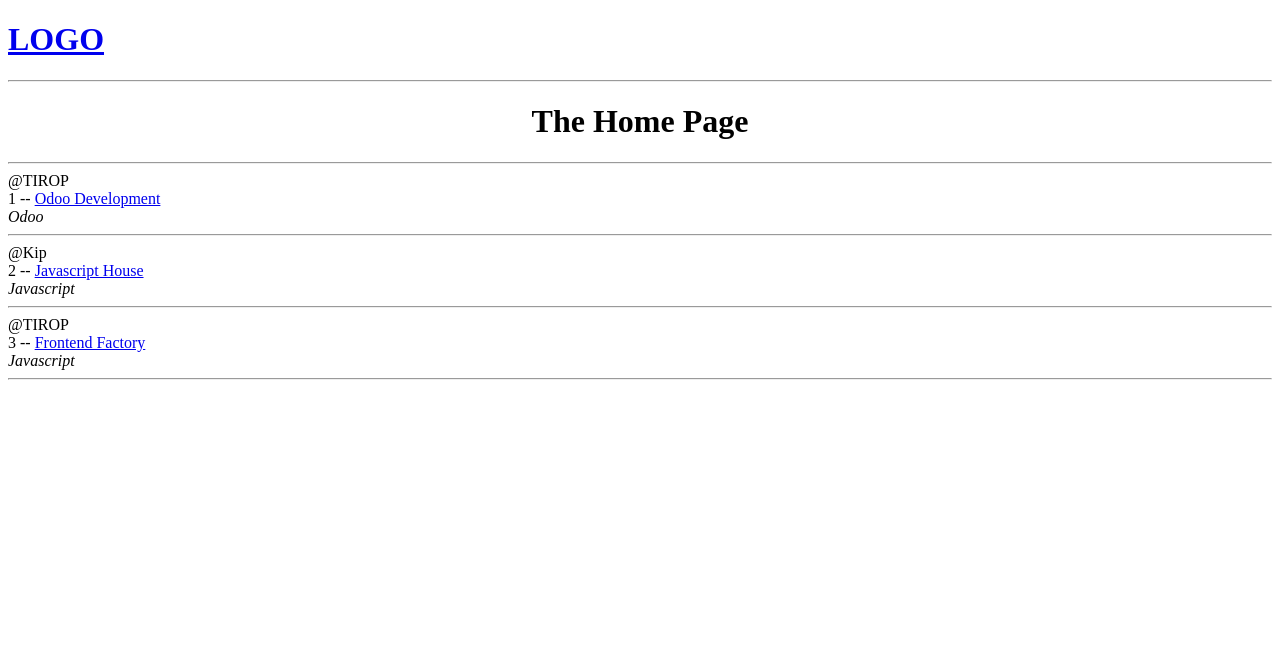
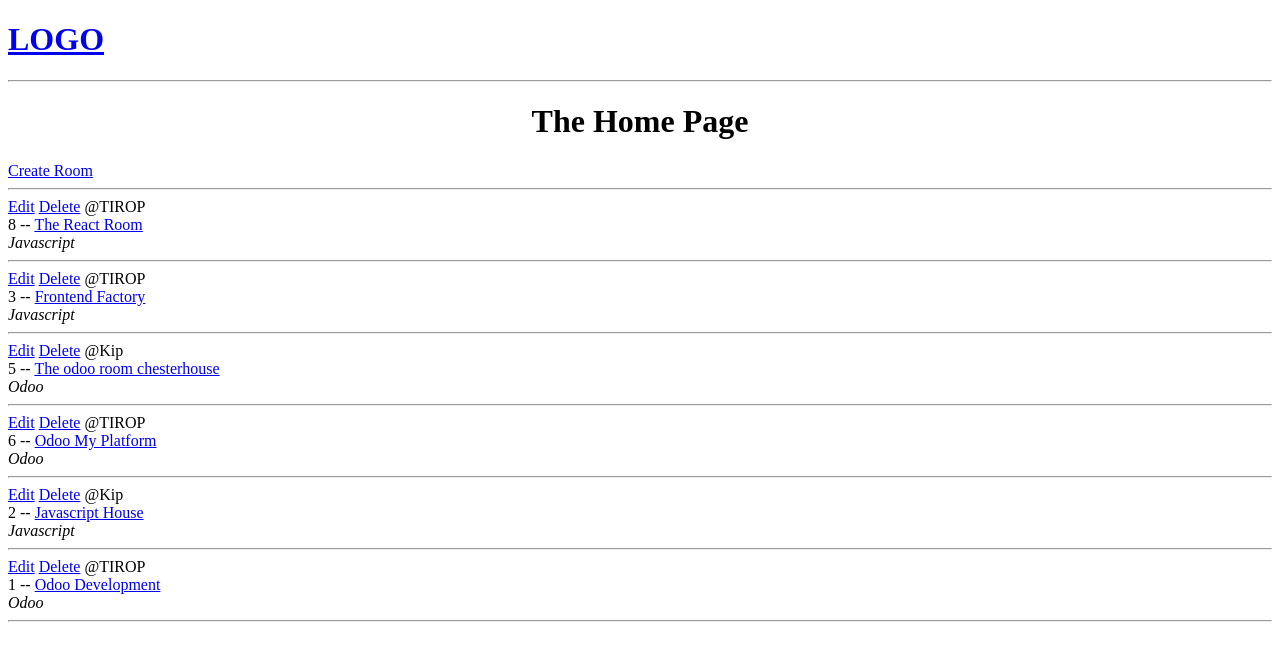
Before and after one commit to Antoh1/studymate, a Django app: page / in a window 1280 px wide. Shown: the top 661 px of the page. Run offline with Django 4.2, Linux system fonts and the light colour scheme; data comes from the database, SQL or seed files in the repository.

Commit message:
[UPDT] integrated CRUD operations

```diff
--- a/base/models.py
+++ b/base/models.py
@@ -13,10 +13,14 @@ class Topic(models.Model):
 class Room(models.Model):
     host = models.ForeignKey(User, on_delete = models.SET_NULL, null=True)
     topic = models.ForeignKey(Topic, on_delete = models.SET_NULL, null=True)
+    mess = models.ForeignKey('Message', on_delete = models.SET_NULL, null=True)
     name = models.CharField(max_length=250)
     description = models.TextField(null=True, blank=True) #blank not to submit empty form, null>db
     update = models.DateTimeField(auto_now=True)
     created = models.DateTimeField(auto_now_add=True)
+
+    class Meta:
+        ordering = ['-update','-created']
 
     def __str__(self):
         return self.name
@@ -24,7 +28,7 @@ class Room(models.Model):
 
 class Message(models.Model):
     user = models.ForeignKey(User, on_delete = models.CASCADE)
-    room = models.ForeignKey(Room, on_delete = models.CASCADE)
+    #room = models.ForeignKey(Room, on_delete = models.CASCADE)
     body = models.TextField()
     update = models.DateTimeField(auto_now=True)
     created = models.DateTimeField(auto_now_add=True)
--- a/base/templates/base/index.html
+++ b/base/templates/base/index.html
@@ -4,13 +4,19 @@
 {% block content %}
 <hr>
 <h1 align="center">The Home Page</h1>
+<div><a href="{% url 'room-form' %}">Create Room</a></div>
 <hr>
+
+<div>
 <div>
 {% for room in rooms %}
+    <a href="{% url 'update-form' room.id %}">Edit</a>
+    <a href="{% url 'delete-form' room.id %}">Delete</a>
     <span>@{{ room.host.username }}</span>
     <div>{{ room.id }} -- <a href="{% url 'study-room' room.id %}">{{ room.name }}</a> </div>
     <span><i>{{ room.topic.name }}</i></span>
     <hr>
 {% endfor %}
 </div>
+</div>
 {% endblock content %}
--- a/base/templates/base/room.html
+++ b/base/templates/base/room.html
@@ -4,5 +4,7 @@
 
 <hr>
 <h1>{{ room.name }}</h1>
+<span>{{ room.mess.body }}</span><br/>
+<small>{{ room.mess.user }}</small>
 <hr>
 {% endblock content %}
--- a/base/urls.py
+++ b/base/urls.py
@@ -4,4 +4,7 @@ from . import views
 urlpatterns = [
     path('', views.home, name='study-home'),
     path('room/<str:pk>/', views.room, name='study-room'),
+    path('create-form', views.create_room, name='room-form'),
+    path('update-form/<str:pk>/', views.update_room, name='update-form'),
+    path('delete-form/<str:pk>/', views.delete_room, name='delete-form'),
 ]
--- a/base/views.py
+++ b/base/views.py
@@ -1,5 +1,6 @@
-from django.shortcuts import render
-from .models import Room
+from django.shortcuts import render, redirect
+from .models import Room, Message
+from .forms import RoomForm
 
 # rooms = [
 #     {'id':1, 'name':'The art of python'},
@@ -19,3 +20,34 @@ def room(request, pk):
     #         room = rm
     context = {'room': room}
     return render(request, 'base/room.html', context)
+
+def create_room(request):
+    form = RoomForm()
+    if request.method == "POST":
+        form = RoomForm(request.POST)
+        if form.is_valid:
+            form.save()
+            return redirect('study-home')
+    context = {'form': form}
+    return render(request, 'base/room_form.html', context)
+
+def update_room(request, pk):
+    room = Room.objects.get(id=pk)
+    form = RoomForm(instance=room)
+    if request.method == "POST":
+        form = RoomForm(request.POST, instance=room)
+        if form.is_valid:
+            form.save()
+            return redirect('study-home')
+
+    context = {'form': form}
+    return render(request, 'base/room_form.html', context)
+
+
+def delete_room(request, pk):
+    room = Room.objects.get(id=pk)
+    if request.method == "POST":
+        room.delete()
+        return redirect('study-home')
+
+    return render(request, 'base/delete.html', {'obj': room})
```
Also changed, not shown: base/forms.py (added, +8 -0 lines), base/templates/base/delete.html (added, +12 -0 lines), base/templates/base/room_form.html (added, +13 -0 lines), base/migrations/0004_remove_message_room_room_mess.py (added), db.sqlite3.
